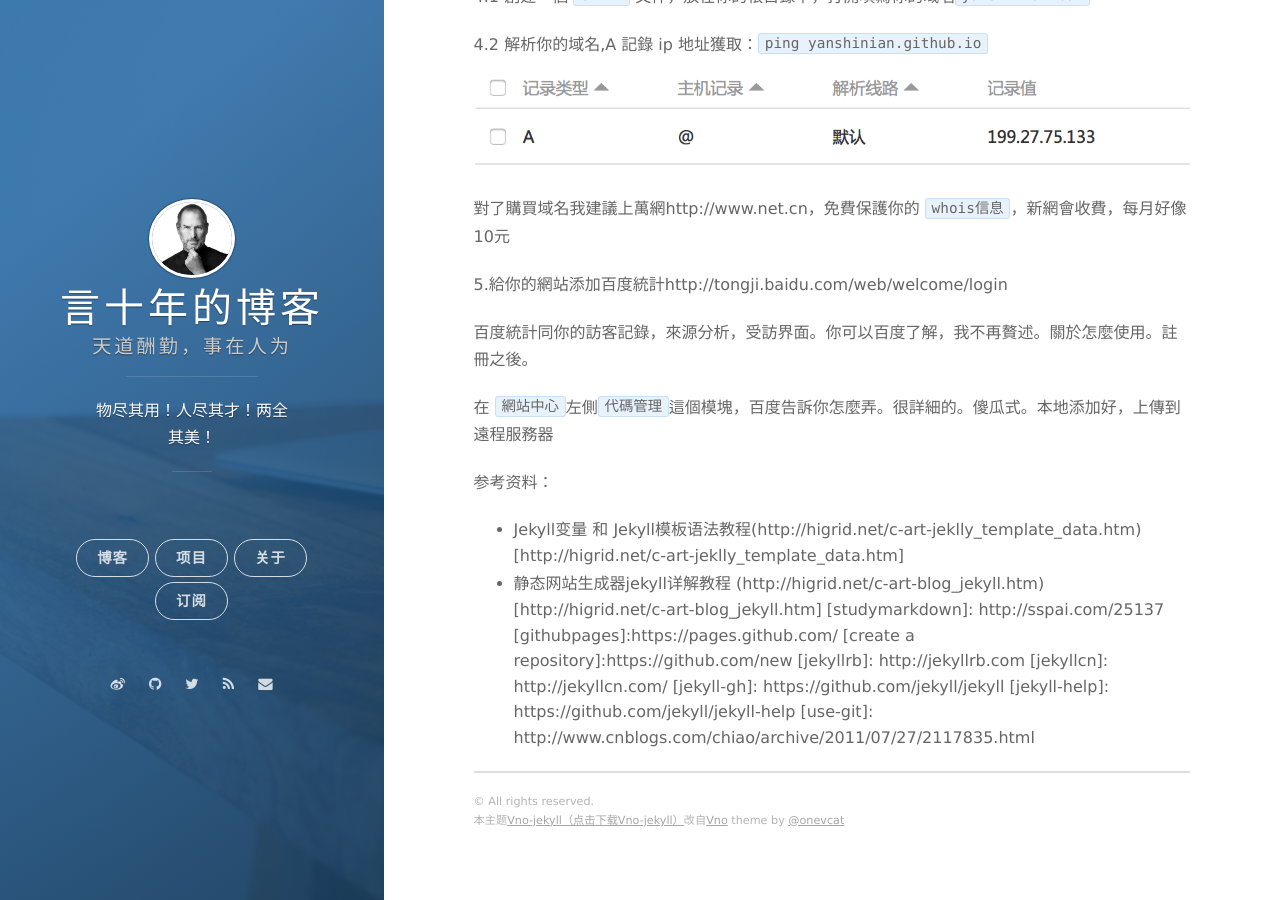
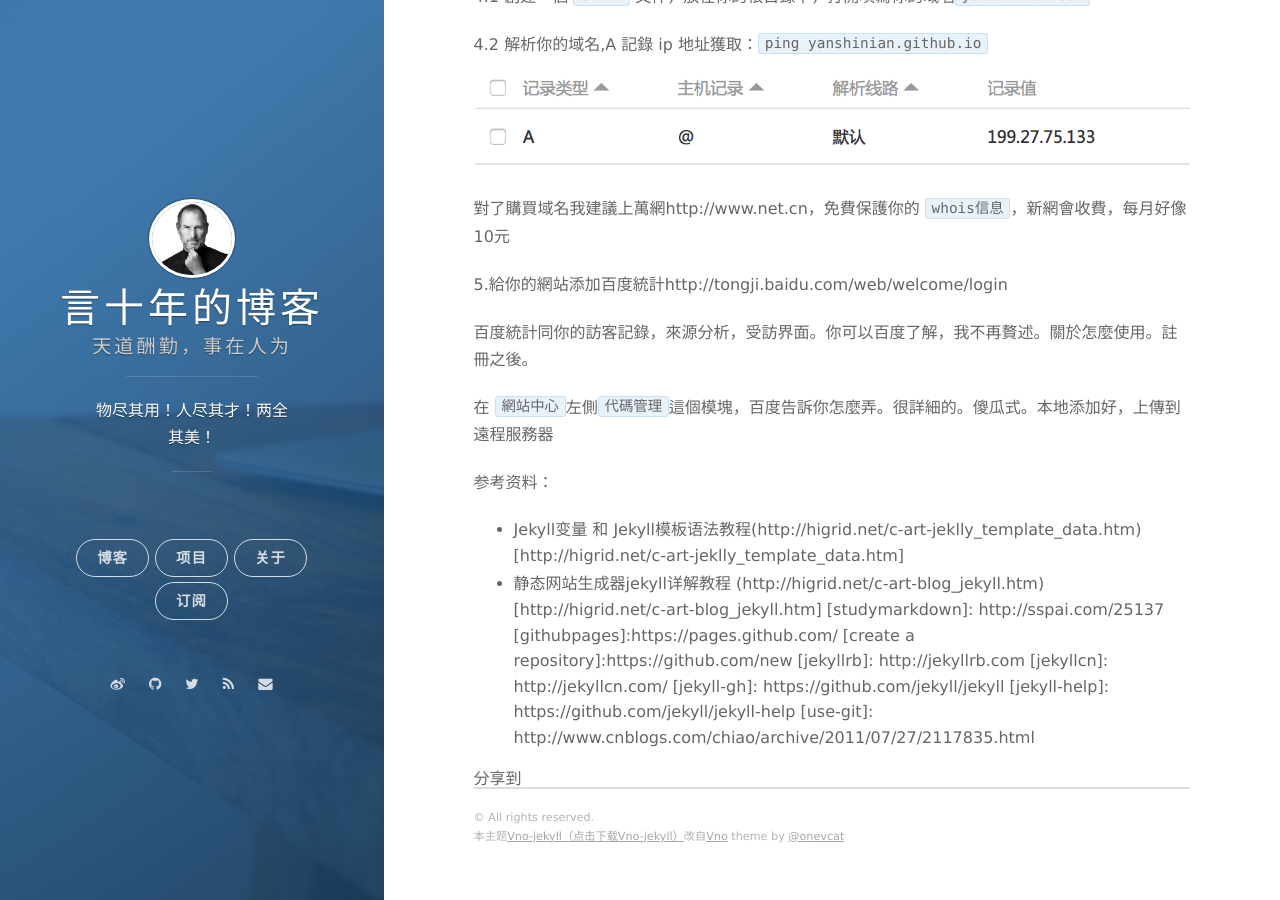
Before and after one commit to yanshinian/vno-jekyll, a Jekyll site: the page built from _posts/2015-04-05-jekyll.markdown, in a window 1280 px wide and 900 px high, scrolled down 1927 px. Built offline with Jekyll 4.4.1, drawn with Linux system fonts in a browser that asks for light colours; nearby versions of some CDN libraries; Markdown is read by kramdown in place of the engine named in the settings; comment, search, counter and statistics services are not loaded.

Commit message:
添加多说的评论跟分享插件

```diff
--- a/_includes/post.html
+++ b/_includes/post.html
@@ -14,3 +14,29 @@
     </section>
 
   </article>
+  <!--添加分享插件-->
+    <div class="ds-share flat" data-thread-key="{{ page.url }}" data-title="{{ page.title }}" data-images="{{ site.BASE_PATH }}/avatar.png" data-content="{{ page.title }}" data-url="{{ site.BASE_PATH }}{{ page.url }}">
+    <div class="ds-share-aside-right">
+      <div class="ds-share-aside-inner">
+      </div>
+      <div class="ds-share-aside-toggle">分享到</div>
+    </div>
+</div>
+    <!--分享插件end-->
+
+  <!-- 多说评论框 start -->
+  <div class="ds-thread" data-thread-key="{{ page.url }}" data-title="{{ page.title }}" data-url="{{ site.BASE_PATH }}{{ page.url }}"></div>
+<!-- 多说评论框 end -->
+<!-- 多说公共JS代码 start (一个网页只需插入一次) -->
+<script type="text/javascript">
+var duoshuoQuery = {short_name:"yanshinian"}; //请您改成自己的网站名称
+  (function() {
+    var ds = document.createElement('script');
+    ds.type = 'text/javascript';ds.async = true;
+    ds.src = (document.location.protocol == 'https:' ? 'https:' : 'http:') + '//static.duoshuo.com/embed.js';
+    ds.charset = 'UTF-8';
+    (document.getElementsByTagName('head')[0]
+     || document.getElementsByTagName('body')[0]).appendChild(ds);
+  })();
+  </script>
+<!-- 多说公共JS代码 end -->
```
